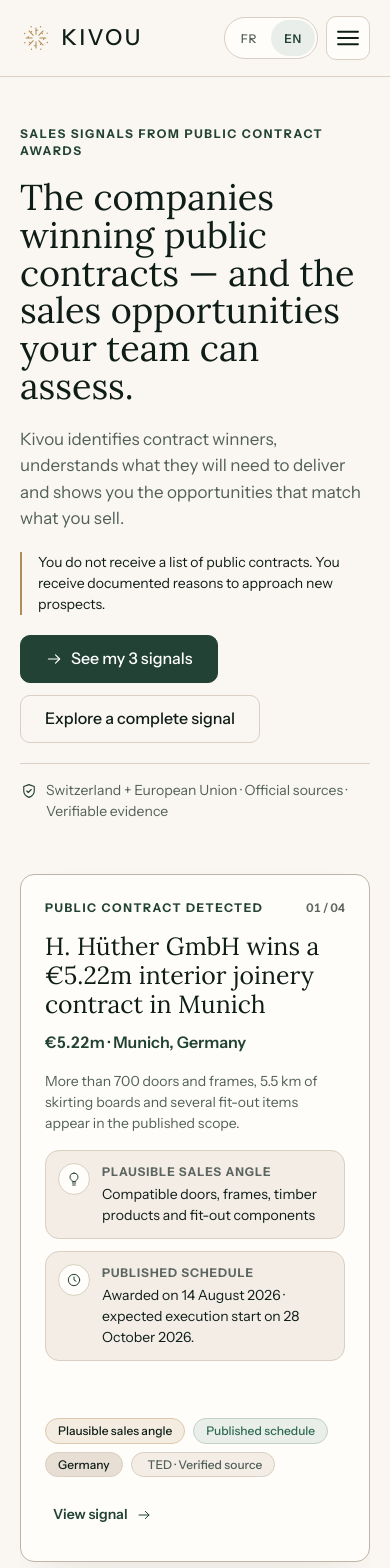
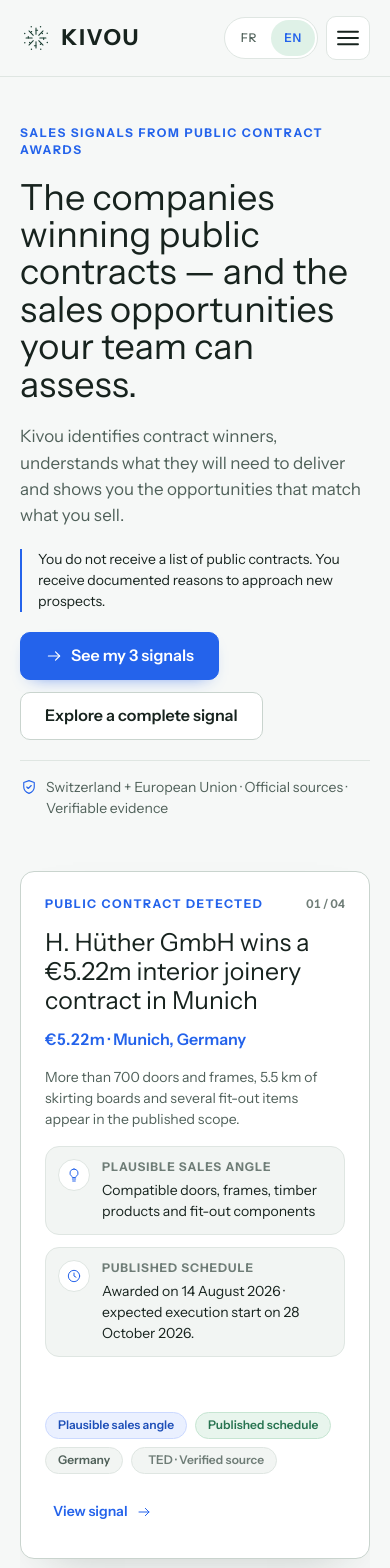
Before and after one commit to bruppacherrodrigue-art/Kivou, a React (Vite) app in the folder frontend/: page / in a window 390 px wide. Shown: the top 1568 px of the page. Built offline with nearby package versions, Linux system fonts and the light colour scheme; no server answers.

Commit message:
refactor(frontend): establish unified Kivou visual system

```diff
--- a/frontend/src/components/Button.module.css
+++ b/frontend/src/components/Button.module.css
@@ -10,11 +10,12 @@
   border-radius: var(--kivou-radius-sm);
   font-family: var(--kivou-font-sans);
   font-size: var(--kivou-text-small);
-  font-weight: var(--kivou-weight-medium);
+  font-weight: var(--kivou-weight-semibold);
   line-height: 1.2;
   text-decoration: none;
   cursor: pointer;
   transition:
+    transform var(--kivou-motion-fast) var(--kivou-ease-standard),
     background-color var(--kivou-motion-base) var(--kivou-ease-standard),
     border-color var(--kivou-motion-base) var(--kivou-ease-standard),
     color var(--kivou-motion-base) var(--kivou-ease-standard);
@@ -22,6 +23,10 @@
 
 .button:disabled {
   cursor: not-allowed;
+}
+
+.button:active:not(:disabled) {
+  transform: translateY(1px);
 }
 
 .lg {
@@ -34,13 +39,13 @@
   width: 100%;
 }
 
-.label {
+.label,
+.icon {
   display: inline-flex;
   align-items: center;
 }
 
 .icon {
-  display: inline-flex;
   flex: none;
 }
 
@@ -49,11 +54,11 @@
   height: 1.125em;
 }
 
-/* ── primary ─────────────────────────────────────────────────────────────── */
 .primary {
   background: var(--kivou-action-primary);
   color: var(--kivou-text-inverse);
   border-color: var(--kivou-action-primary);
+  box-shadow: 0 7px 18px -12px rgba(36, 99, 235, 0.9);
 }
 
 .primary:hover:not(:disabled) {
@@ -61,53 +66,33 @@
   border-color: var(--kivou-action-primary-hover);
 }
 
-.primary:active:not(:disabled) {
-  background: var(--kivou-action-primary-hover);
-}
-
-/* L'état désactivé ne repose PAS sur la seule opacité (§45) : la surface, la
- * bordure et le texte changent tous les trois. */
 .primary:disabled {
   background: var(--kivou-bg-beige);
   border-color: var(--kivou-border);
   color: var(--kivou-text-muted);
+  box-shadow: none;
 }
 
-/* ── secondary ───────────────────────────────────────────────────────────── */
-.secondary {
-  background: transparent;
+.secondary,
+.ghost {
+  background: var(--kivou-bg-surface);
   color: var(--kivou-text-primary);
-  border-color: var(--kivou-border);
-}
-
-.secondary:hover:not(:disabled) {
-  background: var(--kivou-bg-subtle);
   border-color: var(--kivou-border-strong);
 }
 
-.secondary:disabled {
+.secondary:hover:not(:disabled),
+.ghost:hover:not(:disabled) {
+  background: var(--kivou-bg-subtle);
+  border-color: var(--kivou-text-muted);
+}
+
+.secondary:disabled,
+.ghost:disabled {
   color: var(--kivou-text-muted);
   border-color: var(--kivou-border);
   background: var(--kivou-bg-subtle);
 }
 
-/* ── ghost ───────────────────────────────────────────────────────────────── */
-.ghost {
-  background: var(--kivou-bg-surface);
-  color: var(--kivou-text-primary);
-  border-color: var(--kivou-border);
-}
-
-.ghost:hover:not(:disabled) {
-  background: var(--kivou-bg-subtle);
-}
-
-.ghost:disabled {
-  color: var(--kivou-text-muted);
-  background: var(--kivou-bg-subtle);
-}
-
-/* ── quiet ───────────────────────────────────────────────────────────────── */
 .quiet {
   background: transparent;
   color: var(--kivou-text-secondary);
@@ -124,22 +109,17 @@
   color: var(--kivou-text-muted);
 }
 
-/* ── danger ──────────────────────────────────────────────────────────────── */
 .danger {
-  background: transparent;
+  background: var(--kivou-bg-surface);
   color: var(--kivou-color-danger);
-  border-color: var(--kivou-color-danger);
+  border-color: #e4b8b5;
 }
 
 .danger:hover:not(:disabled) {
-  background: var(--kivou-color-danger);
-  color: var(--kivou-text-inverse);
+  background: #fbefee;
 }
 
-/* ── chargement ──────────────────────────────────────────────────────────── */
 .loading .label {
-  /* Le libellé reste en place et conserve la largeur du bouton ; seule sa
-   * visibilité change, ce qui évite le saut de mise en page. */
   visibility: hidden;
 }
 
--- a/frontend/src/components/KivouLogo.module.css
+++ b/frontend/src/components/KivouLogo.module.css
@@ -6,10 +6,8 @@
   text-decoration: none;
 }
 
-/* Le symbole est brass sur fond clair (directive §6.1). Il hérite de
- * `currentColor` seulement quand un parent le force en monochrome. */
 .mark {
-  color: var(--kivou-action-accent);
+  color: var(--kivou-color-forest);
   flex: none;
 }
 
@@ -22,9 +20,8 @@
 
 .wordmark {
   font-family: var(--kivou-font-sans);
-  font-weight: var(--kivou-weight-medium);
-  /* 8/74 em, mesuré dans brand/logo/kivou-logo-horizontal.svg */
-  letter-spacing: 0.108em;
+  font-weight: var(--kivou-weight-bold);
+  letter-spacing: 0.08em;
   color: var(--kivou-text-primary);
   white-space: nowrap;
 }
@@ -32,38 +29,29 @@
 .baseline {
   font-family: var(--kivou-font-sans);
   font-weight: var(--kivou-weight-medium);
-  /* 4/17 em, même source */
-  letter-spacing: 0.235em;
+  letter-spacing: 0.18em;
   text-transform: uppercase;
   color: var(--kivou-text-secondary);
   white-space: nowrap;
 }
 
-.sm .wordmark {
-  font-size: 1.0625rem;
-}
-.sm .baseline {
-  font-size: 0.5rem;
+.inverse,
+.inverse .mark,
+.inverse .wordmark {
+  color: var(--kivou-text-inverse);
 }
 
-.md .wordmark {
-  font-size: 1.375rem;
-}
-.md .baseline {
-  font-size: 0.5625rem;
+.inverse .baseline {
+  color: var(--kivou-sidebar-text);
 }
 
-.lg .wordmark {
-  font-size: 1.875rem;
+.sm .wordmark { font-size: 1.0625rem; }
+.sm .baseline { font-size: 0.5rem; }
+.md .wordmark { font-size: 1.375rem; }
+.md .baseline { font-size: 0.5625rem; }
+.lg .wordmark { font-size: 1.875rem; }
+.lg .baseline { font-size: var(--kivou-text-micro); }
+
+@media (max-width: 480px) {
+  .baseline { display: none; }
 }
-.lg .baseline {
-  font-size: var(--kivou-text-micro);
-}
-
-/* Le lockup complet ne descend jamais sous sa lisibilité : sous 480px, la
- * baseline disparaît plutôt que de se comprimer. */
-@media (max-width: 480px) {
-  .baseline {
-    display: none;
-  }
-}
--- a/frontend/src/components/KivouLogo.tsx
+++ b/frontend/src/components/KivouLogo.tsx
@@ -1,18 +1,4 @@
 import styles from './KivouLogo.module.css'
-
-/* Le lockup Kivou : symbole vectoriel + wordmark en TEXTE réel.
- *
- * Les SVG de lockup fournis (`brand/logo/kivou-logo-horizontal.svg`) composent
- * le wordmark avec un `<text>` : un SVG n'embarquant pas de police, le même
- * fichier rend un lockup différent selon la police disponible sur le poste, et
- * le manifeste interdit par ailleurs de livrer des fichiers de police.
- *
- * Le symbole — purement géométrique, donc rendu identique partout — est donc
- * inline, et le wordmark est composé en HTML avec la famille, la graisse (500)
- * et l'interlettrage relevés dans le SVG de référence (8/74 em ≈ 0.108em).
- * Le lockup reste net à toute taille, sélectionnable et lisible par un lecteur
- * d'écran.
- */
 
 export function KivouMark({ size = 32, title }: { size?: number; title?: string }) {
   return (
@@ -26,13 +12,7 @@
       aria-hidden={title ? undefined : true}
       focusable="false"
     >
-      <g
-        fill="none"
-        stroke="currentColor"
-        strokeWidth="3.2"
-        strokeLinecap="round"
-        strokeLinejoin="round"
-      >
+      <g fill="none" stroke="currentColor" strokeWidth="3.2" strokeLinecap="round" strokeLinejoin="round">
         <line x1="62" y1="50" x2="81" y2="50" />
         <line x1="74" y1="50" x2="74" y2="55" />
         <line x1="58.49" y1="58.49" x2="71.92" y2="71.92" />
@@ -65,15 +45,15 @@
 export function KivouLogo({
   size = 'md',
   baseline,
+  tone = 'default',
 }: {
   size?: 'sm' | 'md' | 'lg'
-  /** La baseline de marque, secondaire à la proposition de valeur produit.
-   *  Affichée seulement là où elle a la place de respirer. */
   baseline?: string
+  tone?: 'default' | 'inverse'
 }) {
   const markSize = size === 'lg' ? 44 : size === 'sm' ? 24 : 32
   return (
-    <span className={`${styles.lockup} ${styles[size]}`}>
+    <span className={`${styles.lockup} ${styles[size]} ${tone === 'inverse' ? styles.inverse : ''}`}>
       <KivouMark size={markSize} />
       <span className={styles.text}>
         <span className={styles.wordmark}>KIVOU</span>
--- a/frontend/src/components/Surfaces.module.css
+++ b/frontend/src/components/Surfaces.module.css
@@ -1,4 +1,3 @@
-/* ── Card ────────────────────────────────────────────────────────────────── */
 .card {
   background: var(--kivou-bg-surface);
   border: 1px solid var(--kivou-border);
@@ -9,84 +8,62 @@
   box-shadow: var(--kivou-shadow-soft);
 }
 
-.padding-none {
-  padding: 0;
-}
-.padding-sm {
-  padding: var(--kivou-space-4);
-}
-.padding-md {
-  padding: var(--kivou-space-5);
-}
-.padding-lg {
-  padding: var(--kivou-space-6);
+.padding-none { padding: 0; }
+.padding-sm { padding: var(--kivou-space-4); }
+.padding-md { padding: var(--kivou-space-5); }
+.padding-lg { padding: var(--kivou-space-6); }
+
+@media (min-width: 768px) {
+  .padding-md { padding: var(--kivou-space-6); }
+  .padding-lg { padding: var(--kivou-space-8); }
 }
 
-@media (min-width: 768px) {
-  .padding-md {
-    padding: var(--kivou-space-6);
-  }
-  .padding-lg {
-    padding: var(--kivou-space-8);
-  }
-}
-
-/* ── Badge ───────────────────────────────────────────────────────────────── */
 .badge {
   display: inline-flex;
   align-items: center;
   gap: var(--kivou-space-1);
-  padding: 0.2rem var(--kivou-space-3);
+  padding: 0.25rem var(--kivou-space-3);
   border: 1px solid transparent;
   border-radius: var(--kivou-radius-pill);
-  /* Plancher absolu de la directive : jamais sous 12px. */
   font-size: var(--kivou-text-micro);
   line-height: var(--kivou-leading-micro);
-  font-weight: var(--kivou-weight-medium);
+  font-weight: var(--kivou-weight-semibold);
   white-space: nowrap;
 }
 
-.badgeIcon {
-  display: inline-flex;
-}
-
-.badgeIcon :global(svg) {
-  width: 0.875em;
-  height: 0.875em;
-}
+.badgeIcon { display: inline-flex; }
+.badgeIcon :global(svg) { width: 0.875em; height: 0.875em; }
 
 .badge-neutral {
-  background: var(--kivou-bg-beige);
+  background: var(--kivou-bg-subtle);
   border-color: var(--kivou-border);
-  color: var(--kivou-text-primary);
+  color: var(--kivou-text-secondary);
 }
 
 .badge-positive {
-  background: var(--kivou-nav-active-bg);
-  border-color: #c3d2c8;
+  background: var(--kivou-verified-bg);
+  border-color: #c6e5d2;
   color: var(--kivou-color-success);
 }
 
 .badge-warm {
-  background: #f6e6de;
-  border-color: #e6c7b8;
-  color: #8f4327;
+  background: #fff4df;
+  border-color: #efd7a7;
+  color: #83510f;
 }
 
 .badge-muted {
   background: var(--kivou-bg-subtle);
   border-color: var(--kivou-border);
-  color: var(--kivou-text-secondary);
+  color: var(--kivou-text-muted);
 }
 
 .badge-brand {
-  background: #f4ece0;
-  border-color: #ddc9ab;
-  /* Le brass n'est pas une couleur de petit texte : le libellé reste en ink. */
-  color: var(--kivou-text-primary);
+  background: #eaf0ff;
+  border-color: #cbd9ff;
+  color: #1e4fb8;
 }
 
-/* ── Callout ─────────────────────────────────────────────────────────────── */
 .callout {
   display: flex;
   flex-wrap: wrap;
@@ -119,32 +96,12 @@
   color: var(--kivou-text-secondary);
 }
 
-.calloutAction {
-  flex: none;
-}
+.calloutAction { flex: none; }
+.callout-info { border-left-color: var(--kivou-action-primary); }
+.callout-warning { background: #fff8eb; border-left-color: var(--kivou-color-warning); }
+.callout-danger { background: #fbefee; border-left-color: var(--kivou-color-danger); }
+.callout-success { background: var(--kivou-verified-bg); border-left-color: var(--kivou-color-success); }
 
-/* La bordure gauche porte l'état en plus de la couleur de fond : deux signaux
- * plutôt qu'un, et aucun ne dépend de la perception fine des teintes. */
-.callout-info {
-  border-left-color: var(--kivou-action-accent);
-}
-
-.callout-warning {
-  background: #f8f0e4;
-  border-left-color: var(--kivou-color-warning);
-}
-
-.callout-danger {
-  background: #f7e9e5;
-  border-left-color: var(--kivou-color-danger);
-}
-
-.callout-success {
-  background: var(--kivou-nav-active-bg);
-  border-left-color: var(--kivou-color-success);
-}
-
-/* ── EmptyState ──────────────────────────────────────────────────────────── */
 .empty {
   display: flex;
   flex-direction: column;
@@ -154,59 +111,31 @@
   padding: var(--kivou-space-12) var(--kivou-space-5);
 }
 
-.emptyIllustration {
-  width: min(320px, 80%);
-}
-
+.emptyIllustration { width: min(280px, 75%); }
 .emptyTitle {
-  font-family: var(--kivou-font-display);
   font-size: var(--kivou-text-h2);
   line-height: var(--kivou-leading-h2);
-  font-weight: var(--kivou-weight-regular);
+  font-weight: var(--kivou-weight-semibold);
 }
+.emptyBody { max-width: 44ch; color: var(--kivou-text-secondary); }
+.emptyAction { display: flex; flex-wrap: wrap; justify-content: center; gap: var(--kivou-space-3); }
 
-.emptyBody {
-  max-width: 44ch;
-  color: var(--kivou-text-secondary);
-}
-
-.emptyAction {
-  display: flex;
-  flex-wrap: wrap;
-  justify-content: center;
-  gap: var(--kivou-space-3);
-}
-
-/* ── Skeleton ────────────────────────────────────────────────────────────── */
 .skeleton {
   display: block;
-  background: linear-gradient(
-    90deg,
-    var(--kivou-bg-subtle) 25%,
-    var(--kivou-bg-beige) 37%,
-    var(--kivou-bg-subtle) 63%
-  );
+  background: linear-gradient(90deg, var(--kivou-bg-subtle) 25%, var(--kivou-bg-beige) 37%, var(--kivou-bg-subtle) 63%);
   background-size: 400% 100%;
   animation: shimmer 1.4s ease infinite;
 }
 
 @keyframes shimmer {
-  from {
-    background-position: 100% 50%;
-  }
-  to {
-    background-position: 0 50%;
-  }
+  from { background-position: 100% 50%; }
+  to { background-position: 0 50%; }
 }
 
 @media (prefers-reduced-motion: reduce) {
-  .skeleton {
-    animation: none;
-    background: var(--kivou-bg-subtle);
-  }
+  .skeleton { animation: none; background: var(--kivou-bg-subtle); }
 }
 
-/* ── SectionHeading ──────────────────────────────────────────────────────── */
 .sectionHeading {
   display: flex;
   flex-direction: column;
@@ -216,21 +145,19 @@
 .eyebrow {
   font-size: var(--kivou-text-micro);
   line-height: var(--kivou-leading-micro);
-  font-weight: var(--kivou-weight-medium);
-  letter-spacing: 0.12em;
+  font-weight: var(--kivou-weight-semibold);
+  letter-spacing: 0.1em;
   text-transform: uppercase;
   color: var(--kivou-text-secondary);
 }
 
 .sectionTitle {
-  font-family: var(--kivou-font-display);
   font-size: var(--kivou-text-h2);
   line-height: var(--kivou-leading-h2);
-  font-weight: var(--kivou-weight-regular);
+  font-weight: var(--kivou-weight-semibold);
 }
 
 .subsectionTitle {
-  font-family: var(--kivou-font-sans);
   font-size: var(--kivou-text-h3);
   line-height: var(--kivou-leading-h3);
   font-weight: var(--kivou-weight-semibold);
@@ -241,7 +168,6 @@
   color: var(--kivou-text-secondary);
 }
 
-/* ── DataList ────────────────────────────────────────────────────────────── */
 .dataList {
   display: flex;
   flex-direction: column;
@@ -251,23 +177,15 @@
 
 .dataRow {
   display: grid;
-  grid-template-columns: minmax(0, 12rem) minmax(0, 1fr);
+  grid-template-columns: minmax(0, 11rem) minmax(0, 1fr);
   gap: var(--kivou-space-4);
   align-items: baseline;
   padding-bottom: var(--kivou-space-3);
   border-bottom: 1px solid var(--kivou-border);
 }
 
-.dataRow:last-child {
-  padding-bottom: 0;
-  border-bottom: 0;
-}
-
-.dataLabel {
-  font-size: var(--kivou-text-small);
-  color: var(--kivou-text-secondary);
-}
-
+.dataRow:last-child { padding-bottom: 0; border-bottom: 0; }
+.dataLabel { font-size: var(--kivou-text-small); color: var(--kivou-text-secondary); }
 .dataValue {
   margin: 0;
   font-size: var(--kivou-text-body);
@@ -276,8 +194,5 @@
 }
 
 @media (max-width: 640px) {
-  .dataRow {
-    grid-template-columns: minmax(0, 1fr);
-    gap: var(--kivou-space-1);
-  }
+  .dataRow { grid-template-columns: minmax(0, 1fr); gap: var(--kivou-space-1); }
 }
--- a/frontend/src/styles/global.css
+++ b/frontend/src/styles/global.css
@@ -9,10 +9,12 @@
 html {
   color-scheme: light;
   -webkit-text-size-adjust: 100%;
+  scroll-behavior: smooth;
 }
 
 body {
   margin: 0;
+  min-width: 320px;
   background: var(--kivou-bg-canvas);
   color: var(--kivou-text-primary);
   font-family: var(--kivou-font-sans);
@@ -20,6 +22,18 @@
   line-height: var(--kivou-leading-body);
   -webkit-font-smoothing: antialiased;
   -moz-osx-font-smoothing: grayscale;
+}
+
+button,
+input,
+select,
+textarea {
+  font: inherit;
+}
+
+a {
+  color: var(--kivou-action-primary);
+  text-underline-offset: 0.18em;
 }
 
 h1,
@@ -44,28 +58,17 @@
   max-width: 100%;
 }
 
-/* Le focus est une signature de marque, pas un défaut de navigateur : contour
- * brass 2px avec offset, comme kivou.tokens.css le pose.
- *
- * Le laiton seul plafonne à 2,87:1 sur l'ivoire, sous les 3:1 qu'exige SC 1.4.11
- * pour un indicateur non textuel. Un halo d'encre extérieur porte le contraste
- * requis SANS toucher à la couleur de marque : l'anneau reste brass, il est
- * simplement cerné. */
 :focus-visible {
-  outline: 2px solid var(--kivou-focus);
+  outline: 3px solid var(--kivou-focus);
   outline-offset: 3px;
-  border-radius: 2px;
-  box-shadow: 0 0 0 5px rgba(15, 29, 24, 0.28);
+  border-radius: 4px;
+  box-shadow: none;
 }
 
-/* Chiffres tabulaires partout où un montant, une date ou un pourcentage doit
- * s'aligner en colonne (docx §Composition et grille). */
 .kivou-tabular {
   font-variant-numeric: tabular-nums;
 }
 
-/* Visible pour un lecteur d'écran, invisible à l'œil — utilisé pour les
- * légendes de tableau et les libellés que le design rend implicites. */
 .kivou-visually-hidden {
   position: absolute;
   width: 1px;
@@ -79,7 +82,7 @@
 }
 
 .kivou-skip-link {
-  position: absolute;
+  position: fixed;
   top: var(--kivou-space-2);
   left: var(--kivou-space-2);
   z-index: 100;
@@ -96,12 +99,15 @@
 }
 
 @media (prefers-reduced-motion: reduce) {
+  html {
+    scroll-behavior: auto;
+  }
+
   *,
   *::before,
   *::after {
     animation-duration: 0.01ms !important;
     animation-iteration-count: 1 !important;
     transition-duration: 0.01ms !important;
-    scroll-behavior: auto !important;
   }
 }
--- a/frontend/src/styles/tokens.css
+++ b/frontend/src/styles/tokens.css
@@ -1,91 +1,79 @@
-/* Kivou Design Tokens v1.0 — light-only MVP.
+/* Kivou — système visuel unifié.
  *
- * Les primitives, l'échelle typographique, les rayons, les ombres et le motion
- * viennent tels quels de `docs/designPattern/Kivou_Design_System_v1_0/tokens/`.
- * Rien n'est inventé ici : les seules additions sont des rôles SÉMANTIQUES
- * (surface-elevated, text-muted, badge-*) exigés par les composants, et chacun
- * pointe vers une primitive approuvée. Aucun hex ne doit apparaître ailleurs
- * que dans ce fichier.
+ * Une hiérarchie volontairement courte :
+ * - blanc et minéral pour les surfaces de travail ;
+ * - forêt pour l'ancrage de navigation ;
+ * - menthe pour la sélection et les faits vérifiés ;
+ * - bleu pour les actions.
  */
 :root {
-  /* ── Primitives (docs/.../tokens/kivou.tokens.css) ───────────────────── */
-  --kivou-color-ink: #0f1d18;
-  --kivou-color-ivory: #faf6f1;
-  --kivou-color-forest: #234236;
-  --kivou-color-beige: #e7dfd3;
-  --kivou-color-terracotta: #c56440;
-  --kivou-color-brass: #b08d57;
-  --kivou-color-surface: #fffdf9;
-  --kivou-color-line: #d9cfc2;
-  --kivou-color-text-secondary: #52605a;
-  /* Le pack livre #7B827E : 3,66:1 sur l'ivoire, sous le seuil AA de 4,5:1 pour
-   * du petit texte. La teinte gris-vert est conservée, la valeur est assombrie
-   * jusqu'à 5,59:1 sur canvas, 5,92:1 sur surface et 4,56:1 sur le beige des
-   * badges. Le design system exige lui-même WCAG 2.2 AA (§21) : c'est une
-   * correction de conformité, pas un écart à la direction artistique. */
-  --kivou-color-text-muted: #5c6561;
-  --kivou-color-success: #2e6a50;
-  --kivou-color-warning: #a86b2c;
-  --kivou-color-danger: #9a4a3a;
+  --kivou-color-ink: #17231e;
+  --kivou-color-ivory: #f6f8f7;
+  --kivou-color-forest: #173b2f;
+  --kivou-color-beige: #edf1ef;
+  --kivou-color-terracotta: #b3433f;
+  --kivou-color-brass: #2463eb;
+  --kivou-color-surface: #ffffff;
+  --kivou-color-line: #dfe6e2;
+  --kivou-color-text-secondary: #50615a;
+  --kivou-color-text-muted: #6f7d77;
+  --kivou-color-success: #287451;
+  --kivou-color-warning: #a86618;
+  --kivou-color-danger: #b3433f;
 
-  /* ── Rôles sémantiques ───────────────────────────────────────────────── */
   --kivou-bg-canvas: var(--kivou-color-ivory);
   --kivou-bg-surface: var(--kivou-color-surface);
-  --kivou-bg-subtle: #f3ede5;
+  --kivou-bg-subtle: #f2f5f3;
   --kivou-bg-beige: var(--kivou-color-beige);
   --kivou-text-primary: var(--kivou-color-ink);
   --kivou-text-secondary: var(--kivou-color-text-secondary);
   --kivou-text-muted: var(--kivou-color-text-muted);
   --kivou-text-inverse: #ffffff;
   --kivou-border: var(--kivou-color-line);
-  --kivou-border-strong: #beb3a6;
-  --kivou-action-primary: var(--kivou-color-forest);
-  --kivou-action-primary-hover: #19352b;
-  --kivou-action-accent: var(--kivou-color-brass);
-  --kivou-focus: var(--kivou-color-brass);
+  --kivou-border-strong: #c9d4ce;
+  --kivou-action-primary: #2463eb;
+  --kivou-action-primary-hover: #1d4ed8;
+  --kivou-action-accent: #2463eb;
+  --kivou-focus: #2563eb;
 
-  /* Fond de navigation active : « vert très doux » (directive §5 Navigation). */
-  --kivou-nav-active-bg: #e9eeea;
-  /* Teinte de sélection d'une card de signal, observée en référence 04. */
-  --kivou-select-bg: #fdf8f1;
+  --kivou-sidebar-bg: var(--kivou-color-forest);
+  --kivou-sidebar-text: #d5e3dc;
+  --kivou-sidebar-muted: #9eb4aa;
+  --kivou-sidebar-border: rgba(255, 255, 255, 0.12);
+  --kivou-nav-active-bg: #dff1e7;
+  --kivou-nav-active-text: #124b37;
+  --kivou-select-bg: #eef8f2;
+  --kivou-verified-bg: #e8f5ed;
 
-  /* ── Typographie ─────────────────────────────────────────────────────── */
-  /* CLOSEOUT §2 — « Lora Variable » et « Instrument Sans Variable » sont les
-   * noms de famille déclarés par les `@font-face` des paquets Fontsource, donc
-   * les seuls qui désignent la police RÉELLEMENT livrée. Les noms non variables
-   * suivent au cas où la police serait installée sur le poste ; viennent
-   * ensuite les substituts génériques, qui ne servent que si le téléchargement
-   * échoue. Le chemin normal ne repose sur aucun d'entre eux. */
-  --kivou-font-display: 'Lora Variable', 'Lora', Georgia, 'Times New Roman', serif;
+  --kivou-font-display:
+    'Instrument Sans Variable', 'Instrument Sans', Inter, Arial, Helvetica, sans-serif;
   --kivou-font-sans:
     'Instrument Sans Variable', 'Instrument Sans', Inter, Arial, Helvetica, sans-serif;
   --kivou-font-mono: 'JetBrains Mono', SFMono-Regular, Consolas, monospace;
 
-  /* Échelle de la directive §7.3, en clamp() pour les displays (mobile ≥ 32px). */
-  --kivou-text-display-xl: clamp(2.25rem, 1.35rem + 3.6vw, 4rem); /* → 64px */
-  --kivou-text-display-l: clamp(2rem, 1.4rem + 2.4vw, 3.25rem); /* → 52px */
-  --kivou-text-h1: clamp(1.625rem, 1.35rem + 1.1vw, 2rem); /* → 32px */
-  --kivou-text-h2: clamp(1.375rem, 1.2rem + 0.7vw, 1.625rem); /* → 26px */
-  --kivou-text-h3: 1.25rem; /* 20px */
-  --kivou-text-body: 1rem; /* 16px */
-  --kivou-text-small: 0.875rem; /* 14px */
-  --kivou-text-micro: 0.75rem; /* 12px — plancher absolu */
+  --kivou-text-display-xl: clamp(2.5rem, 1.75rem + 3vw, 4.5rem);
+  --kivou-text-display-l: clamp(2rem, 1.45rem + 2.2vw, 3.25rem);
+  --kivou-text-h1: clamp(1.75rem, 1.45rem + 1.2vw, 2.25rem);
+  --kivou-text-h2: clamp(1.375rem, 1.2rem + 0.7vw, 1.75rem);
+  --kivou-text-h3: 1.125rem;
+  --kivou-text-body: 1rem;
+  --kivou-text-small: 0.875rem;
+  --kivou-text-micro: 0.75rem;
 
-  --kivou-leading-display-xl: 1.05;
-  --kivou-leading-display-l: 1.12;
-  --kivou-leading-h1: 1.19;
-  --kivou-leading-h2: 1.23;
-  --kivou-leading-h3: 1.3;
-  --kivou-leading-body: 1.5625; /* 25/16 */
+  --kivou-leading-display-xl: 1.04;
+  --kivou-leading-display-l: 1.08;
+  --kivou-leading-h1: 1.15;
+  --kivou-leading-h2: 1.2;
+  --kivou-leading-h3: 1.35;
+  --kivou-leading-body: 1.55;
   --kivou-leading-small: 1.5;
-  --kivou-leading-micro: 1.4167;
+  --kivou-leading-micro: 1.4;
 
   --kivou-weight-regular: 400;
   --kivou-weight-medium: 500;
   --kivou-weight-semibold: 600;
   --kivou-weight-bold: 700;
 
-  /* ── Espacement, base 4px ────────────────────────────────────────────── */
   --kivou-space-1: 0.25rem;
   --kivou-space-2: 0.5rem;
   --kivou-space-3: 0.75rem;
@@ -98,33 +86,27 @@
   --kivou-space-16: 4rem;
   --kivou-space-20: 5rem;
   --kivou-space-24: 6rem;
-  /* Sections marketing : 96 → 144px. */
-  --kivou-section-marketing: clamp(4rem, 2rem + 8vw, 9rem);
+  --kivou-section-marketing: clamp(4rem, 2rem + 7vw, 8rem);
   --kivou-gutter-desktop: 2rem;
   --kivou-gutter-mobile: 1.25rem;
 
-  /* ── Rayons et ombres ────────────────────────────────────────────────── */
   --kivou-radius-sm: 10px;
   --kivou-radius-md: 14px;
   --kivou-radius-lg: 18px;
   --kivou-radius-xl: 24px;
   --kivou-radius-pill: 999px;
-  --kivou-shadow-soft: 0 10px 30px -16px rgba(15, 29, 24, 0.07);
-  --kivou-shadow-raised: 0 18px 48px -20px rgba(15, 29, 24, 0.1);
+  --kivou-shadow-soft: 0 8px 24px -18px rgba(23, 35, 30, 0.2);
+  --kivou-shadow-raised: 0 20px 50px -28px rgba(23, 35, 30, 0.28);
 
-  /* ── Motion ──────────────────────────────────────────────────────────── */
   --kivou-motion-fast: 120ms;
   --kivou-motion-base: 180ms;
   --kivou-motion-slow: 260ms;
   --kivou-ease-standard: cubic-bezier(0.2, 0, 0, 1);
 
-  /* ── Conteneurs ──────────────────────────────────────────────────────── */
   --kivou-container-reading: 720px;
-  --kivou-container-content: 1280px;
-  --kivou-container-wide: 1440px;
+  --kivou-container-content: 1240px;
+  --kivou-container-wide: 1360px;
   --kivou-sidebar-width: 240px;
-
-  /* Zones tactiles : 44px partout, 48px pour un CTA mobile (directive §20). */
   --kivou-control-height: 44px;
   --kivou-control-height-mobile: 48px;
 }
```
Also changed, not shown: frontend/src/components/FormField.module.css (+34 -92 lines).
